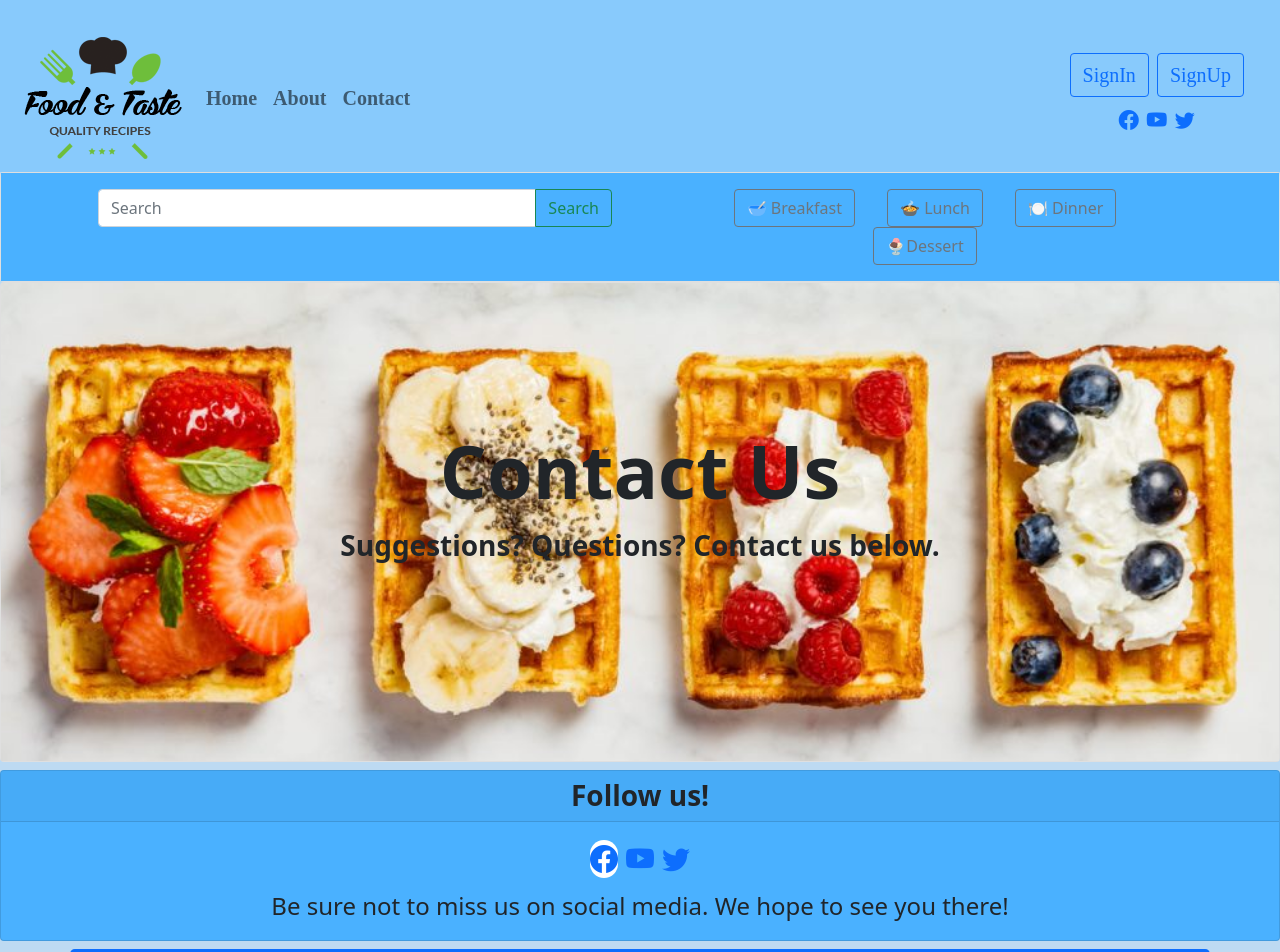
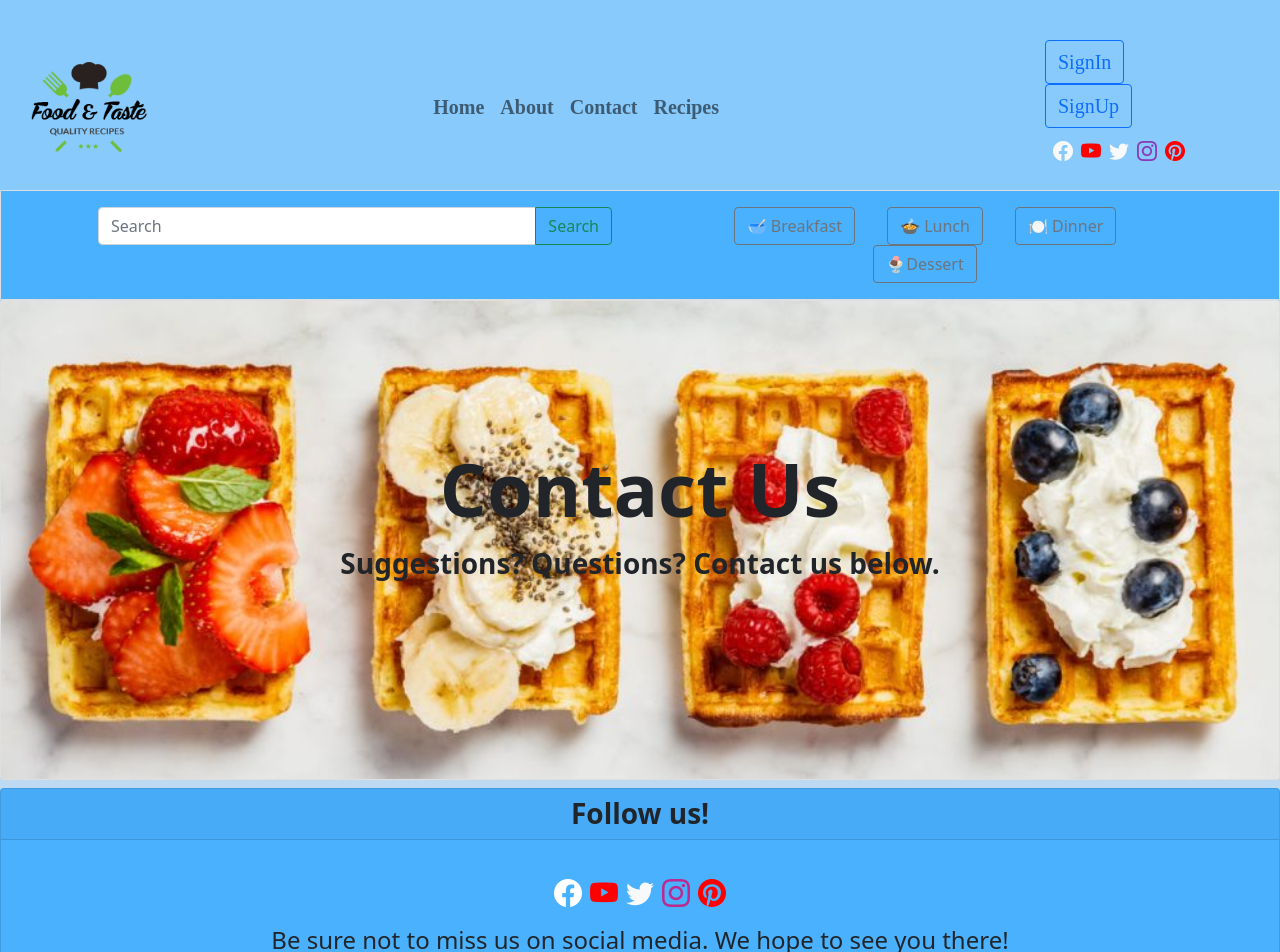
Before and after one commit to parth-283/Recipe-Management-System, a React (Create React App) app: page /contact in a window 1280 px wide. Shown: the top 952 px of the page. Built offline with nearby package versions, Linux system fonts and the light colour scheme.

Commit message:
Header and contact page

```diff
--- a/src/App.js
+++ b/src/App.js
@@ -9,6 +9,7 @@ import Error404 from "./Component/Error404/Error404";
 import Admin from "./admin/Component/Admin";
 import SignIn from './Component/SignUp&SignIn/SignIn';
 import SignUp from './Component/SignUp&SignIn/SignUp';
+import PizzaMuffins from './Recipes/PizzaMuffins';
 
 function App() {
   return (
@@ -21,6 +22,7 @@ function App() {
           <Route path="/contact" element={<Contact />} />
           <Route path="/SignIn" element={<SignIn />} />
           <Route path="/SignUp" element={<SignUp />} />
+          <Route path="/recipe" element={<PizzaMuffins />} />
         </Route>
 
         <Route path="/admin" element={<Admin />}>
--- a/src/Component/Contact/Contact.js
+++ b/src/Component/Contact/Contact.js
@@ -29,20 +29,28 @@ function Contact() {
         </div>
       </div>
 
-      <div >
-        <div class="card text-center mt-2   "   style={{ backgroundColor: "#4ab1ff" }} >
+      <div>
+        <div
+          class="card text-center mt-2   "
+          style={{ backgroundColor: "#4ab1ff" }}
+        >
           <h5 class="card-header  fw-bold fs-3">Follow us!</h5>
-          <div class="card-body">
+          <div class="card-body  m-3">
             <div class="card-title fs-3">
               <Link to="/" className="m-1  ">
-                <i className="bi bi-facebook " style={{    backgroundColor:" white",
-    borderRadius: "32px"}}></i>
+                <i className="bi bi-facebook " style={{ color: " white" }}></i>
+              </Link>
+              <Link to="/" className="m-1 ">
+                <i className="bi bi-youtube  " style={{ color: "red" }}></i>
               </Link>
               <Link to="/" className="m-1">
-                <i className="bi bi-youtube"></i>
+                <i className="bi bi-twitter text-light"></i>
               </Link>
-              <Link to="/" className="m-1">
-                <i className="bi bi-twitter"></i>
+              <Link to="/" className="m-1" style={{ color: "#bc2a8d" }}>
+                <i class="bi bi-instagram"></i>
+              </Link>
+              <Link to="/" className="m-1" style={{ color: "red" }}>
+                <i class="bi bi-pinterest"></i>
               </Link>
             </div>
             <p class="card-text fs-4 fw-ligh">
--- a/src/Component/NavigationBar/Navcomponent.js
+++ b/src/Component/NavigationBar/Navcomponent.js
@@ -17,6 +17,9 @@ function Navcomponent() {
         <Link className="nav-link fs-5" as={Link} to="/contact">
           <b>Contact</b>
         </Link>
+        <Link className="nav-link fs-5" as={Link} to="/recipe">
+          <b>Recipes</b>
+        </Link>
       </Nav>
     </div>
   );
--- a/src/Component/NavigationBar/NavigationBar.js
+++ b/src/Component/NavigationBar/NavigationBar.js
@@ -8,33 +8,33 @@ function NavigationBar() {
   return (
     <div style={{ backgroundColor: "#88cafc" }}>
       <div
-        className=" jumbotron  pt-4 px-4 "
+        className=" jumbotron  pt-4 px-4  "
         style={{
           fontFamily: "serif",
           fontSize: "16px",
         }}
       >
         <Navbar expand="lg">
-          <Navbar.Brand>
+          <Navbar.Brand style={{   }}>
             <img
               src={logo}
               className="card-img-top"
               alt="..."
               as={Link}
               to="/home"
+              style={{    padding:" 0px 7px "}}
             />
           </Navbar.Brand>
 
-            <Navbar.Toggle aria-controls="basic-navbar-nav" />
-            <Navbar.Collapse id="basic-navbar-nav">
-              <Nav className="me-auto  d-flex justify-content-center fs-5">
-                <Navcomponent />
-              </Nav>
-            </Navbar.Collapse>
+          <Navbar.Toggle aria-controls="basic-navbar-nav " />
+          <Navbar.Collapse id="basic-navbar-nav " style={{    padding:" 0px 255px "}}>
+            <Nav className="me-auto  d-flex justify-content-center fs-5 ">
+              <Navcomponent />
+            </Nav>
+          </Navbar.Collapse>
 
-
-          <Navbar>
-            <div className="container">
+          <Navbar >
+            <div className="container " style={{    padding:" 0px 63px "}}>
               <div className="col">
                 <div className="col">
                   <Link
@@ -55,12 +55,20 @@ function NavigationBar() {
                   </Link>
                 </div>
                 <div className="col d-flex justify-content-center m-1 fs-5 ">
+                  <Link to="/" className="m-1  ">
+                    <i className="bi bi-facebook text-light"></i>
+                  </Link>
+                  <Link to="/" className="m-1 ">
+                    <i className="bi bi-youtube  " style={{ color: "red" }}></i>
+                  </Link>
                   <Link to="/" className="m-1">
-                    <i className="bi bi-facebook"></i>
+                    <i className="bi bi-twitter text-light"></i>
                   </Link>
-                  <Link to="/"className="m-1"><i className="bi bi-youtube" ></i></Link>
-                  <Link to="/"className="m-1">
-                    <i className="bi bi-twitter"></i>
+                  <Link to="/" className="m-1" style={{ color: "#8a3ab9" }}>
+                    <i class="bi bi-instagram"></i>
+                  </Link>
+                  <Link to="/" className="m-1" style={{ color: "red" }}>
+                    <i class="bi bi-pinterest"></i>
                   </Link>
                 </div>
               </div>
```
